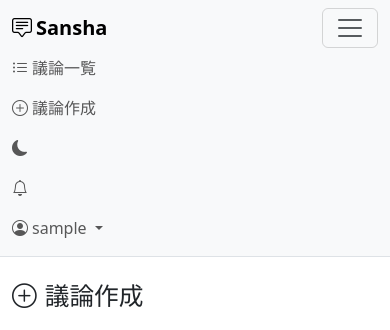
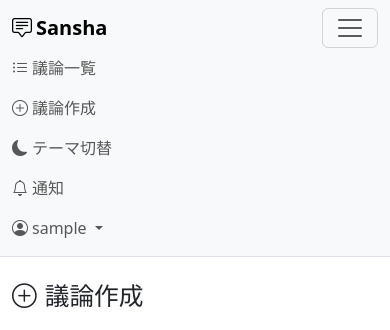
Before and after one commit to Monju-TriHackathon/Sansha, a Flask app: page /debates/create in a window 390 px wide, after a click that opens the changed part. Shown: the top 330 px of the page. Run offline with Flask 3, Linux system fonts and the light colour scheme; the visitor is signed in with stand-in values (Sample User, id 1); data that the repository does not hold is empty.

Commit message:
style: スマホなどでのハンバーガーメニューにおいて、テーマや通知にテキストラベルを付与

```diff
--- a/flaskr/templates/base.html
+++ b/flaskr/templates/base.html
@@ -39,14 +39,14 @@
                     {# テーマ切替 #}
                     <li class="nav-item">
                         <button class="btn nav-link" id="theme-toggle" type="button" title="テーマ切替">
-                            <i class="bi bi-moon-fill" id="theme-icon"></i>
+                            <i class="bi bi-moon-fill" id="theme-icon"></i><span class="d-lg-none ms-1">テーマ切替</span>
                         </button>
                     </li>
                     {% if current_user.is_authenticated %}
                     {# 通知ドロップダウン #}
                     <li class="nav-item dropdown">
                         <a class="nav-link position-relative" href="#" role="button" data-bs-toggle="dropdown" data-bs-auto-close="outside" id="notification-bell">
-                            <i class="bi bi-bell"></i>
+                            <i class="bi bi-bell"></i><span class="d-lg-none ms-1">通知</span>
                             <span class="badge rounded-pill bg-danger position-absolute top-0 start-100 translate-middle d-none" id="notification-badge">0</span>
                         </a>
                         <div class="dropdown-menu dropdown-menu-end p-0" style="width:360px;max-height:400px;overflow-y:auto;" id="notification-popup">
```
